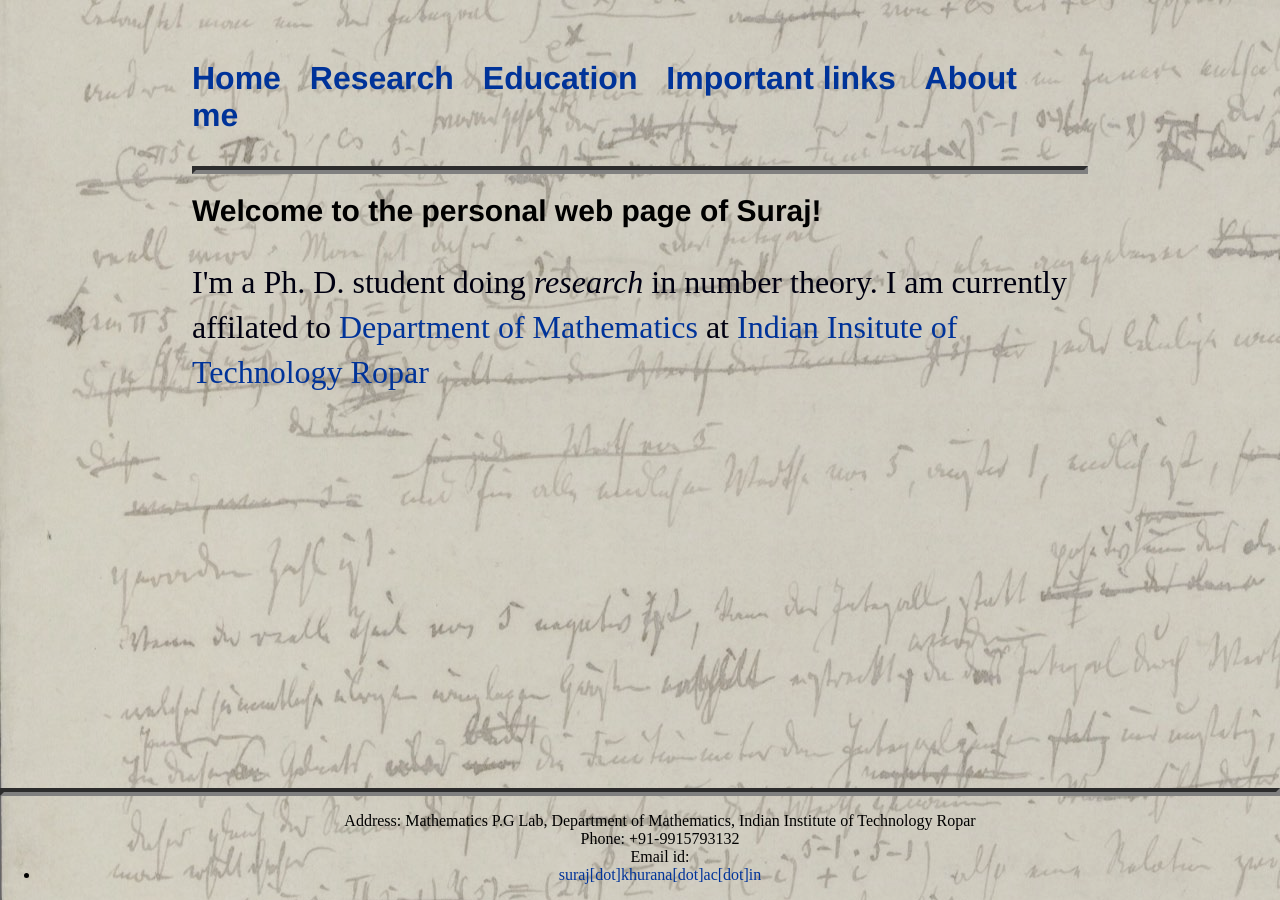
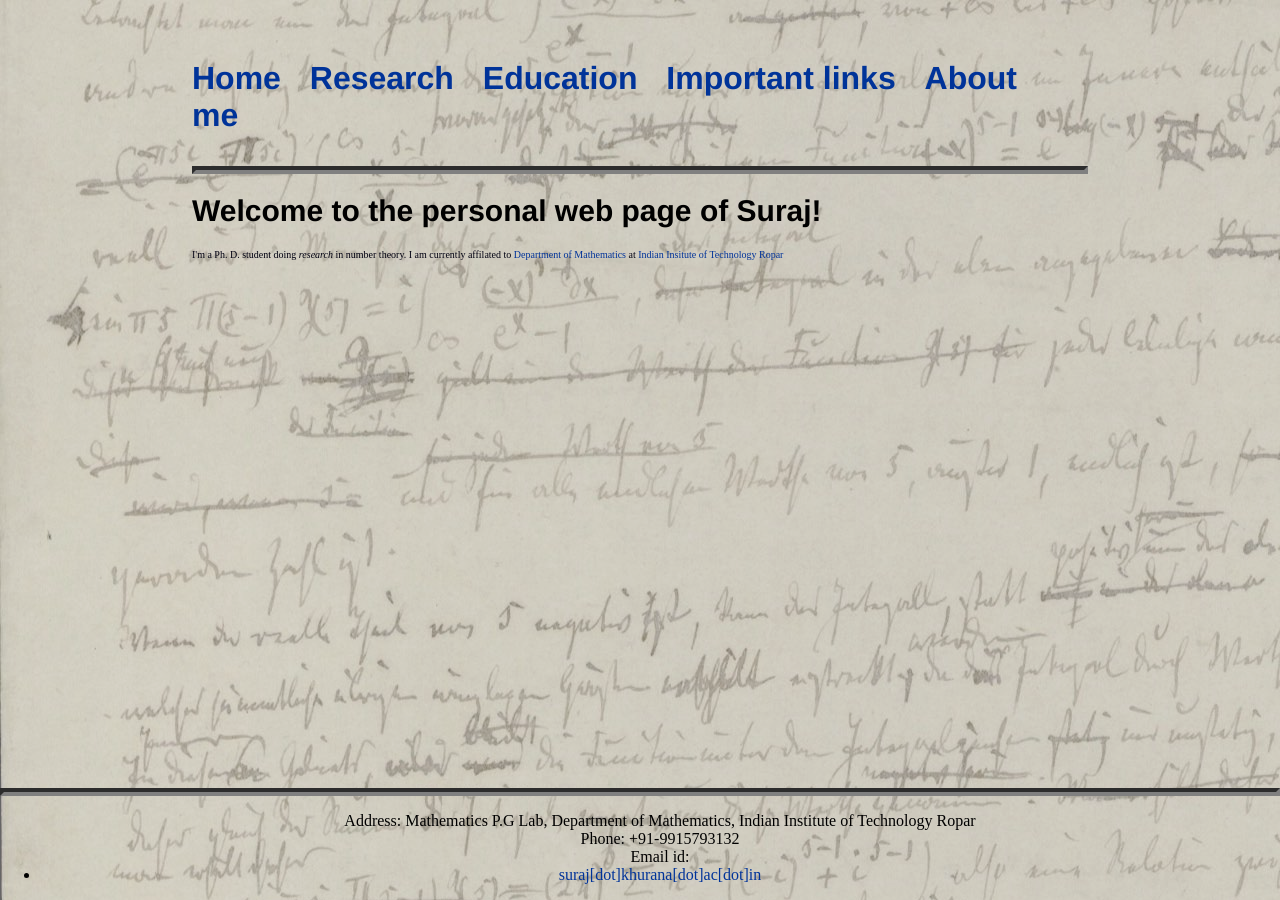
Before and after one commit to Suraj-Singh-Khurana/Suraj-Singh-Khurana.github.io, a Jekyll site: the page built from index.html, in a window 1280 px wide. Built offline with Jekyll 4.4.1, drawn with Linux system fonts in a browser that asks for light colours.

Commit message:
Update index.html

```diff
--- a/index.html
+++ b/index.html
@@ -5,7 +5,7 @@ title: Suraj Singh Khurana, Research Scholar
 <div class="blurb">
 	<!--<h1>Hi there, I'm Suraj!</h1>-->
 	<h1 style="font-size:30px;">Welcome to the personal web page of Suraj!</h1>
-	<p>I'm a Ph. D. student doing <em>research</em> in number theory.
+	<p style="font-size:10px;">I'm a Ph. D. student doing <em>research</em> in number theory.
 		I am currently affilated to <a href="http://www.iitrpr.ac.in/math/">Department of Mathematics</a> at
 		<a href="http://www.iitrpr.ac.in/">Indian Insitute of Technology Ropar</a>
 	</p>
```
